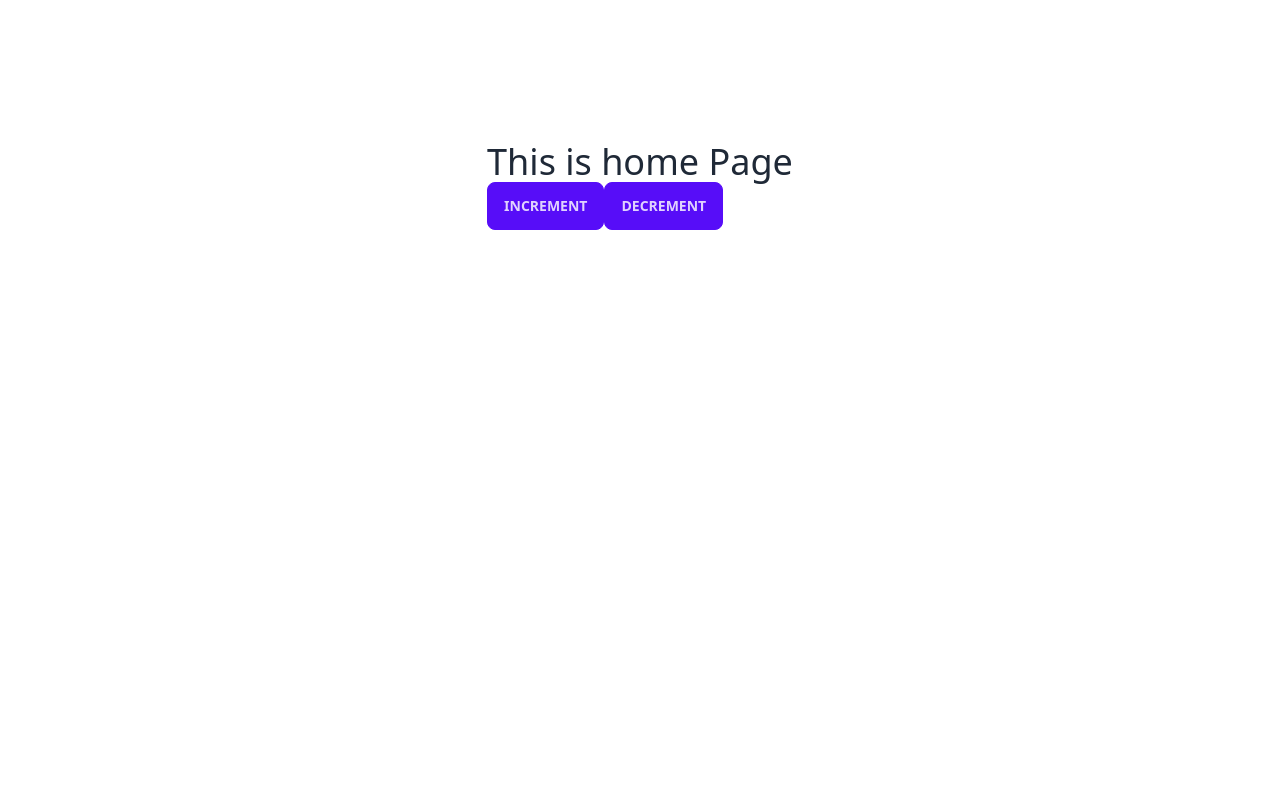
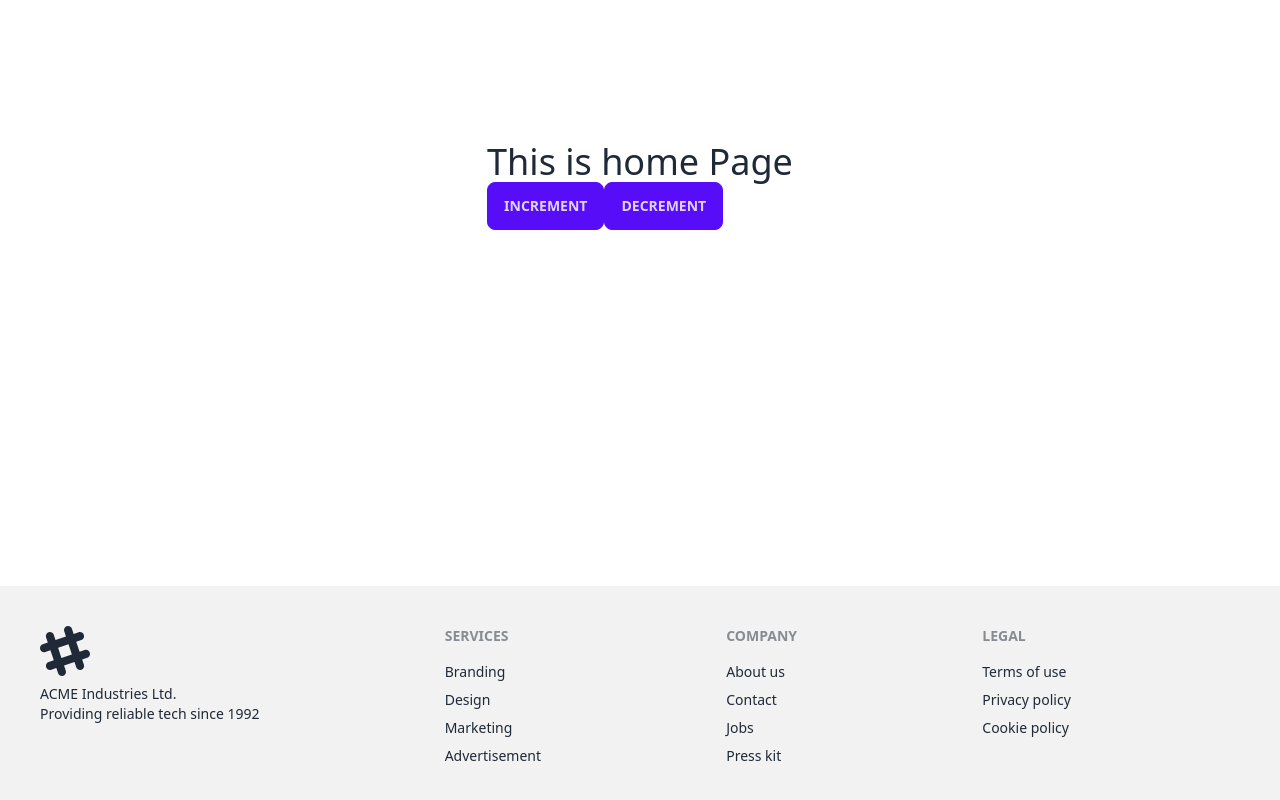
Before and after one commit to jewelislam360/Video-Steraming-Client, a React (Vite) app: page / in a window 1280 px wide. Shown: the part 282-1082 px from the top of the page. Before the commit the page ends 868 px from the top, so only its background shows below. Built offline with nearby package versions, Linux system fonts and the light colour scheme.

Commit message:
Footer setup

```diff
--- a/src/Layout/Main.jsx
+++ b/src/Layout/Main.jsx
@@ -1,12 +1,14 @@
 import React from 'react';
 import { Outlet } from 'react-router-dom';
 import Navbar from '../components/Shared/Navbar/Navbar';
+import Footer from '../components/Shared/Footer/Footer';
 
 const Main = () => {
     return (
         <div>
             <Navbar></Navbar>
             <Outlet></Outlet>
+            <Footer></Footer>
 
         </div>
     );
--- /dev/null
+++ b/src/components/Shared/Footer/Footer.jsx
@@ -0,0 +1,36 @@
+import React from 'react';
+
+const Footer = () => {
+    return (
+        <div>
+            <footer className="footer p-10 bg-base-200 text-base-content">
+                <div>
+                    <svg width="50" height="50" viewBox="0 0 24 24" xmlns="http://www.w3.org/2000/svg" fillRule="evenodd" clipRule="evenodd" className="fill-current"><path d="M22.672 15.226l-2.432.811.841 2.515c.33 1.019-.209 2.127-1.23 2.456-1.15.325-2.148-.321-2.463-1.226l-.84-2.518-5.013 1.677.84 2.517c.391 1.203-.434 2.542-1.831 2.542-.88 0-1.601-.564-1.86-1.314l-.842-2.516-2.431.809c-1.135.328-2.145-.317-2.463-1.229-.329-1.018.211-2.127 1.231-2.456l2.432-.809-1.621-4.823-2.432.808c-1.355.384-2.558-.59-2.558-1.839 0-.817.509-1.582 1.327-1.846l2.433-.809-.842-2.515c-.33-1.02.211-2.129 1.232-2.458 1.02-.329 2.13.209 2.461 1.229l.842 2.515 5.011-1.677-.839-2.517c-.403-1.238.484-2.553 1.843-2.553.819 0 1.585.509 1.85 1.326l.841 2.517 2.431-.81c1.02-.33 2.131.211 2.461 1.229.332 1.018-.21 2.126-1.23 2.456l-2.433.809 1.622 4.823 2.433-.809c1.242-.401 2.557.484 2.557 1.838 0 .819-.51 1.583-1.328 1.847m-8.992-6.428l-5.01 1.675 1.619 4.828 5.011-1.674-1.62-4.829z"></path></svg>
+                    <p>ACME Industries Ltd.<br />Providing reliable tech since 1992</p>
+                </div>
+                <div>
+                    <span className="footer-title">Services</span>
+                    <a className="link link-hover">Branding</a>
+                    <a className="link link-hover">Design</a>
+                    <a className="link link-hover">Marketing</a>
+                    <a className="link link-hover">Advertisement</a>
+                </div>
+                <div>
+                    <span className="footer-title">Company</span>
+                    <a className="link link-hover">About us</a>
+                    <a className="link link-hover">Contact</a>
+                    <a className="link link-hover">Jobs</a>
+                    <a className="link link-hover">Press kit</a>
+                </div>
+                <div>
+                    <span className="footer-title">Legal</span>
+                    <a className="link link-hover">Terms of use</a>
+                    <a className="link link-hover">Privacy policy</a>
+                    <a className="link link-hover">Cookie policy</a>
+                </div>
+            </footer>
+        </div>
+    );
+};
+
+export default Footer;
```
